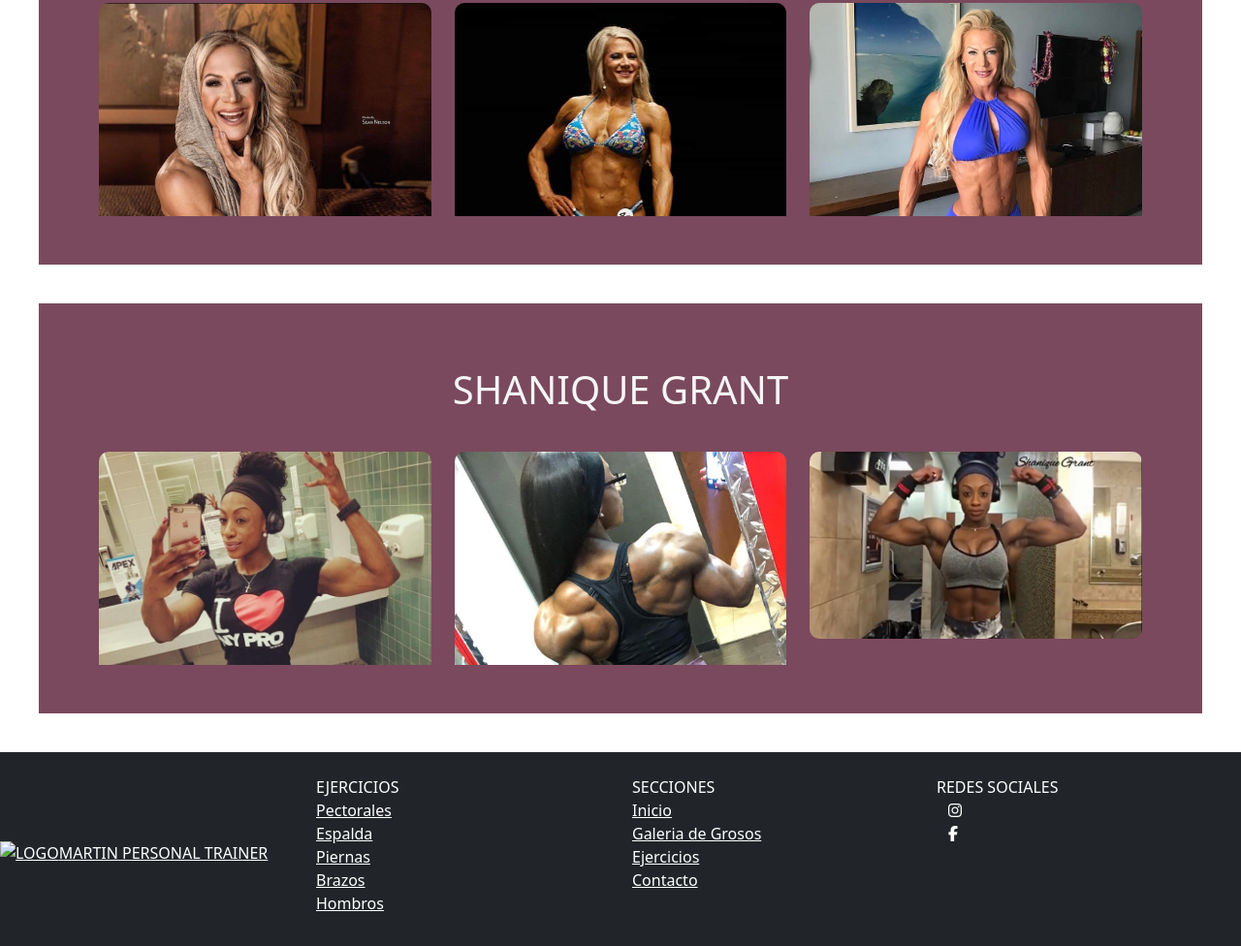
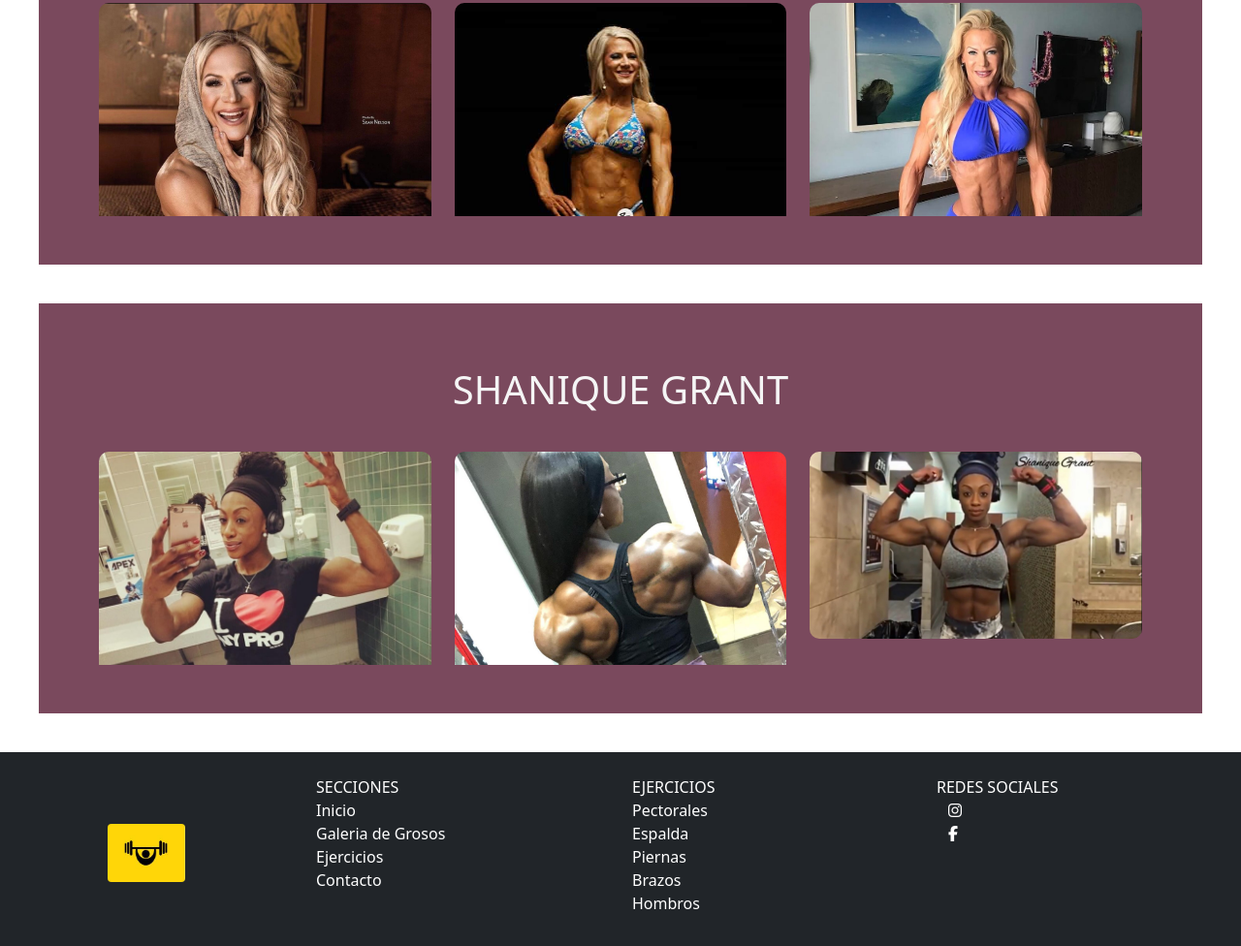
Before and after one commit to marmatsoft/MartinPersonalTrainer, a website: page pages/grosos.html in a window 1280 px wide. Shown: the part 2257-3233 px from the top of the page at 97% size. Drawn offline with nearby package versions, Linux system fonts and the light colour scheme; files whose address does not match are found by name.

Commit message:
footer en todos los html

```diff
--- a/pages/grosos.html
+++ b/pages/grosos.html
@@ -142,36 +142,38 @@
                 <!-- LOGO -->
 
                 <a href="#" class=" col-3 text-reset text-uppercase d-flex align-items-center ">
-                    <img src="" alt="Logo" class="img-logo mr-2">Martin Personal Trainer
+                    <img src="./media/logo.jpg" alt="logo" class="img-logo mr-2 logo rounded mx-auto d-block">
                 </a>
 
                 <!-- Primer Menu -->
 
                 <ul class="col-3 list-unstyled">
-                    <li class="font-weight-bold text-uppercase">Ejercicios</li>
-                    <li><a href="./ejercicios.html#Pecho" class="text-reset">Pectorales</a></li>
-                    <li><a href="./ejercicios.html#Espalda" class="text-reset">Espalda</a></li>
-                    <li><a href="./ejercicios.html#Piernas" class="text-reset">Piernas</a></li>
-                    <li><a href="./ejercicios.html#Brazos" class="text-reset">Brazos</a></li>
-                    <li><a href="./ejercicios.html#Hombros" class="text-reset">Hombros</a></li>
+                    <li class="font-weight-bold text-uppercase">Secciones</li>
+                    <li><a href="/index.html" class="text-reset sinSubrayado">Inicio</a></li>
+                    <li><a href="./grosos.html" class="text-reset sinSubrayado">Galeria de Grosos</a></li>
+                    <li><a href="./ejercicios.html" class="text-reset sinSubrayado">Ejercicios</a></li>
+                    <li><a href="./suscripcion.html" class="text-reset sinSubrayado">Contacto</a></li>
+
                 </ul>
 
                 <!-- Segundo Menu -->
                 <ul class="col-3 list-unstyled">
-                    <li class="font-weight-bold text-uppercase">Secciones</li>
-                    <li><a href="/index.html" class="text-reset">Inicio</a></li>
-                    <li><a href="./grosos.html" class="text-reset">Galeria de Grosos</a></li>
-                    <li><a href="./ejercicios.html" class="text-reset">Ejercicios</a></li>
-                    <li><a href="./suscripcion.html" class="text-reset">Contacto</a></li>
+                    <li class="font-weight-bold text-uppercase ">Ejercicios</li>
+                    <li><a href="./ejercicios.html#Pecho" class="text-reset sinSubrayado">Pectorales</a></li>
+                    <li><a href="./ejercicios.html#Espalda" class="text-reset sinSubrayado">Espalda</a></li>
+                    <li><a href="./ejercicios.html#Piernas" class="text-reset sinSubrayado">Piernas</a></li>
+                    <li><a href="./ejercicios.html#Brazos" class="text-reset sinSubrayado">Brazos</a></li>
+                    <li><a href="./ejercicios.html#Hombros" class="text-reset sinSubrayado">Hombros</a></li>
+                </ul>
 
-                </ul>
+
                 <!-- Redes Sociales -->
 
                 <ul class="col-3 list-unstyled">
                     <li class="font-weight-bold text-uppercase row">Redes Sociales
 
-                        <li><i class="fab fa-instagram"></i></li>
-                        <li><i class="fab fa-facebook-f"></i></li>
+                        <li><i class="fab fa-instagram sinSubrayado"></i></li>
+                        <li><i class="fab fa-facebook-f sinSubrayado"></i></li>
 
                     </li>
                 </ul>
--- a/scss/origen.scss
+++ b/scss/origen.scss
@@ -146,3 +146,15 @@
     width: 80px;
     height: 60px;
 }
+
+.sinSubrayado {
+    text-decoration: none;
+}
+
+.sinSubrayado:hover {
+    background-color: rgba(158, 158, 156, 0.89);
+    font-weight: bold;
+    border-radius: 10px;
+    color: black;
+    padding: 3px;
+}
```
Also changed, not shown: index.html (+16 -14 lines), pages/ejercicios.html (+17 -16 lines), pages/suscripcion.html (+17 -15 lines), css/estilo.css.
